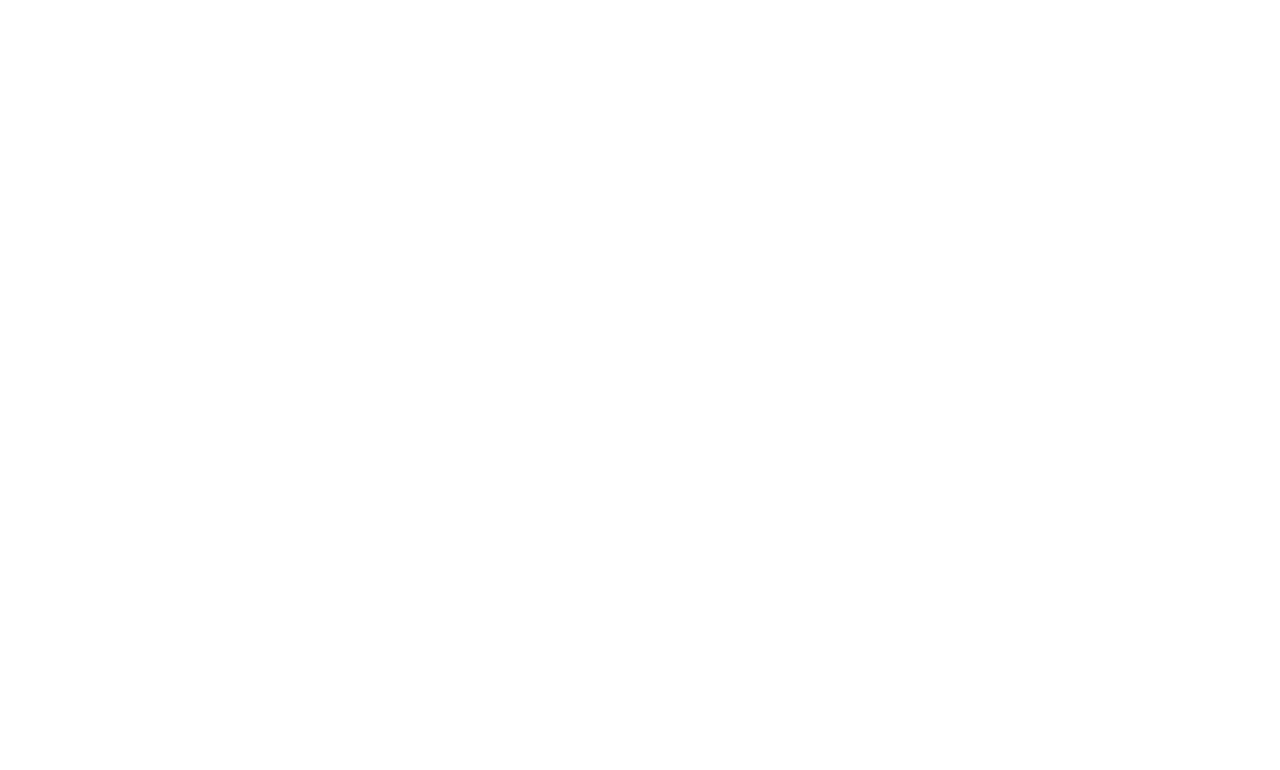
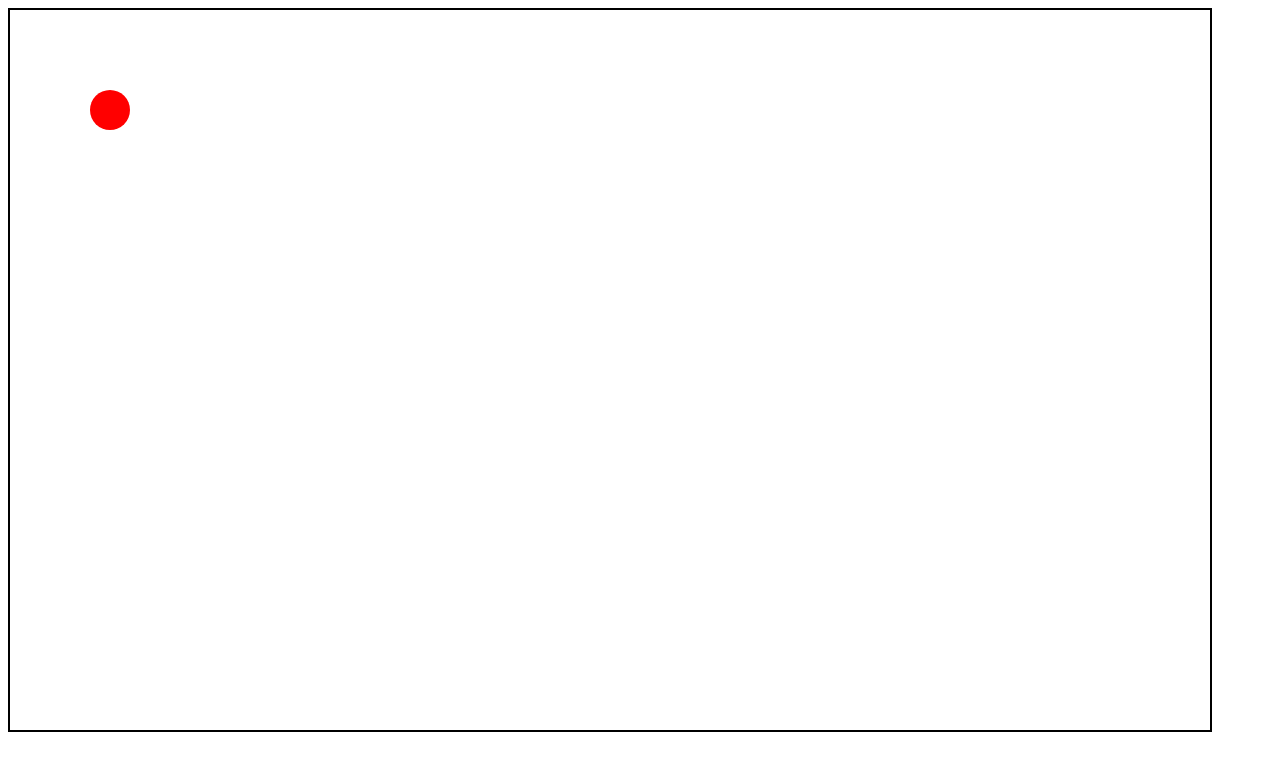
Before and after one commit to exscape/breakout-clone, a website built with Parcel: page index.htm in a window 1280 px wide. Built offline with nearby package versions, Linux system fonts and the light colour scheme.

Commit message:
Initial game loop added

```diff
--- a/game.ts
+++ /dev/null
@@ -1,2 +0,0 @@
-window.addEventListener('DOMContentLoaded', () => {
-});
--- a/index.htm
+++ b/index.htm
@@ -23,8 +23,8 @@
 
 <body>
     <div>
-    <canvas id="canvas"></canvas>
+    <canvas id="canvas" style="border: 2px solid black"></canvas>
   </div>
-  <script src="game.ts" type="module"></script>
+  <script src="src/game.ts" type="module"></script>
 </body>
 </html>
--- /dev/null
+++ b/src/game.ts
@@ -0,0 +1,66 @@
+let canvasElement: HTMLCanvasElement | null = document.getElementById('canvas') as HTMLCanvasElement;
+let context: CanvasRenderingContext2D | null = canvasElement?.getContext('2d');
+
+let posX = 100;
+let posY = 100;
+
+window.addEventListener('DOMContentLoaded', () => {
+    if (!canvasElement || !context) {
+        alert("Unable to load game!");
+        return;
+    }
+
+    document.addEventListener('pointerlockchange', pointerLockChange, false);
+
+    canvasElement.onclick = () => {
+        canvasElement!!.requestPointerLock();
+    }
+
+    canvasElement.width = 1200;
+    canvasElement.height = 720;
+
+});
+
+function pointerLockChange() {
+    if (document.pointerLockElement === canvasElement)
+        document.addEventListener("mousemove", mouseMoved, false);
+    else
+        document.removeEventListener("mousemove", mouseMoved, false);
+}
+
+function mouseMoved(e: MouseEvent) {
+    console.log(e);
+
+    posX += e.movementX;
+    posY += e.movementY;
+}
+
+function update(dt: number) {
+
+}
+
+let lastRender = 0;
+function gameLoop(timestamp: number) {
+    var progress = timestamp - lastRender
+
+    update(progress)
+    drawFrame()
+
+    lastRender = timestamp
+    window.requestAnimationFrame(gameLoop)
+}
+
+function drawFrame() {
+    if (!context || !canvasElement) return;
+    let ctx = context as CanvasRenderingContext2D;
+    let canvas = canvasElement as HTMLCanvasElement;
+
+    ctx.fillStyle = "white";
+    ctx.fillRect(0, 0, canvas.width, canvas.height);
+    ctx.fillStyle = "#f00";
+    ctx.beginPath();
+    ctx.arc(posX, posY, 20, 0, 2*Math.PI, true);
+    ctx.fill();
+}
+
+window.requestAnimationFrame(gameLoop)
```
